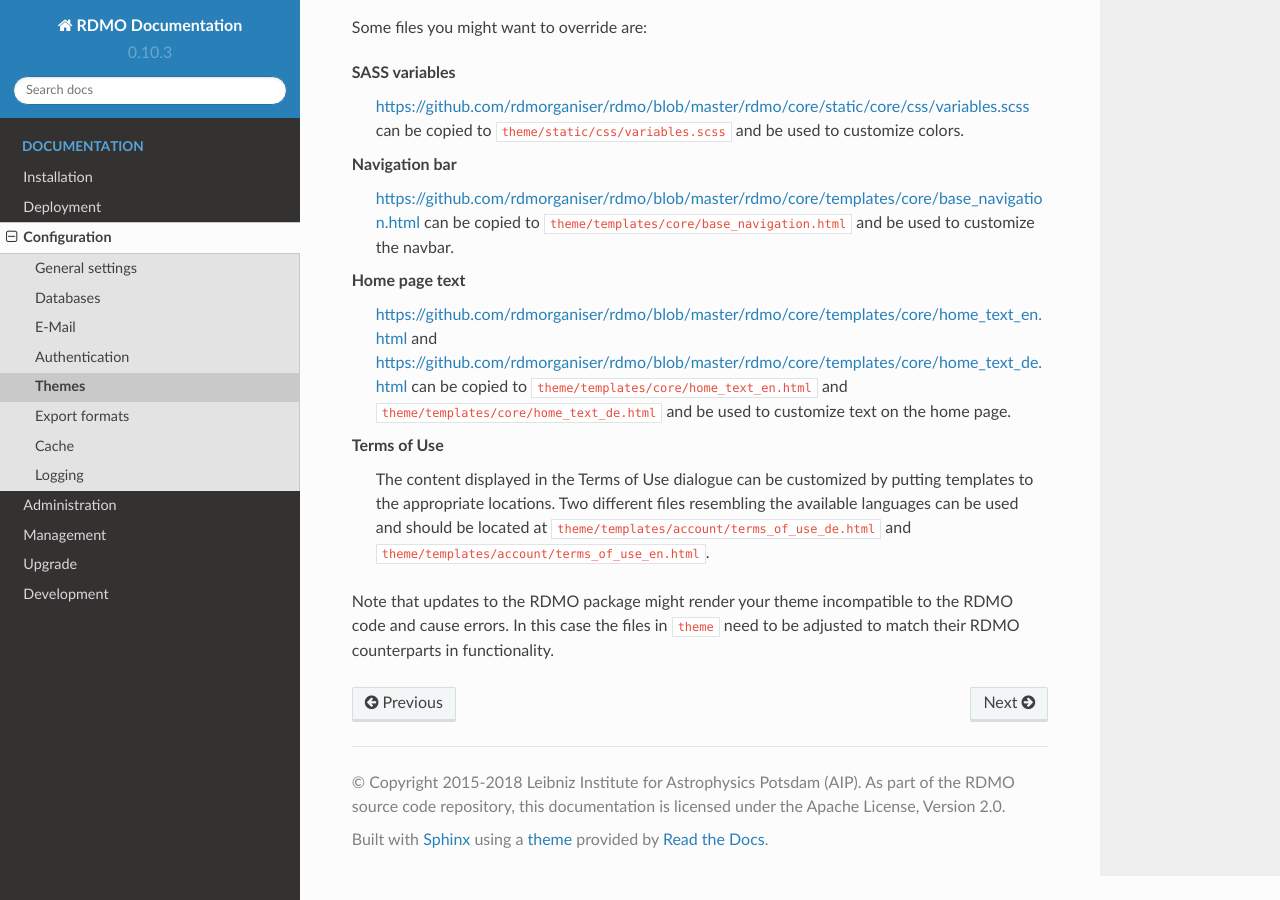
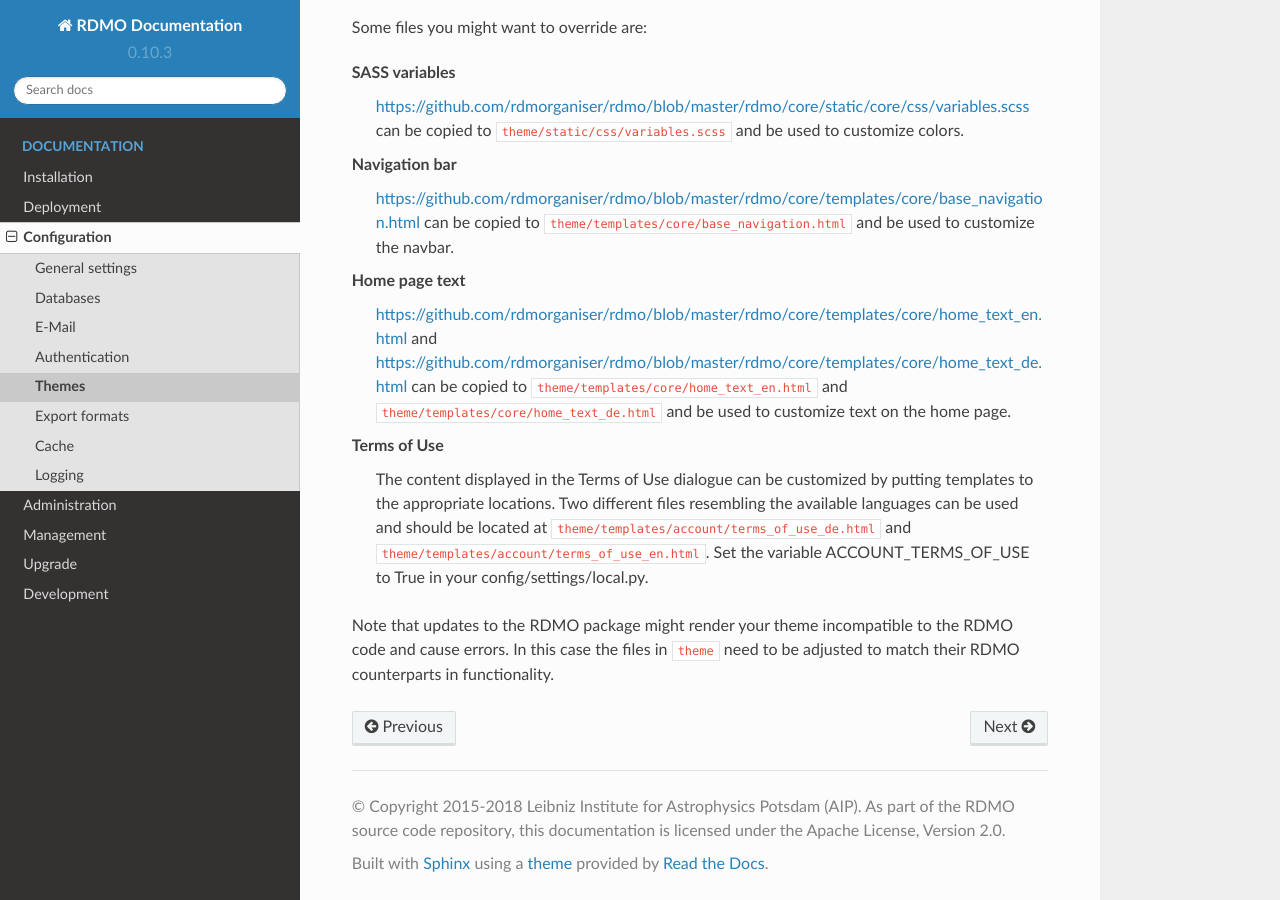
Before and after one commit to rdmorganiser/rdmo-docs, a Sphinx documentation site: the page built from docs/configuration/themes.rst, in a window 1280 px wide and 900 px high, scrolled down 741 px. Built offline with Sphinx 7.4.7 and the Read the Docs theme 2.0.0, drawn with Linux system fonts in a browser that asks for light colours.

Commit message:
Update themes.rst

```diff
--- a/docs/configuration/themes.rst
+++ b/docs/configuration/themes.rst
@@ -31,7 +31,7 @@
     https://github.com/rdmorganiser/rdmo/blob/master/rdmo/core/templates/core/home_text_en.html and https://github.com/rdmorganiser/rdmo/blob/master/rdmo/core/templates/core/home_text_de.html can be copied to ``theme/templates/core/home_text_en.html`` and ``theme/templates/core/home_text_de.html`` and be used to customize text on the home page.
 
 Terms of Use
-    The content displayed in the Terms of Use dialogue can be customized by putting templates to the appropriate locations. Two different files resembling the available languages can be used and should be located at ``theme/templates/account/terms_of_use_de.html`` and  ``theme/templates/account/terms_of_use_en.html``.
+    The content displayed in the Terms of Use dialogue can be customized by putting templates to the appropriate locations. Two different files resembling the available languages can be used and should be located at ``theme/templates/account/terms_of_use_de.html`` and  ``theme/templates/account/terms_of_use_en.html``. Set the variable ACCOUNT_TERMS_OF_USE to True in your config/settings/local.py.
 
 
 Note that updates to the RDMO package might render your theme incompatible to the RDMO code and cause errors. In this case the files in ``theme`` need to be adjusted to match their RDMO counterparts in functionality.
```
